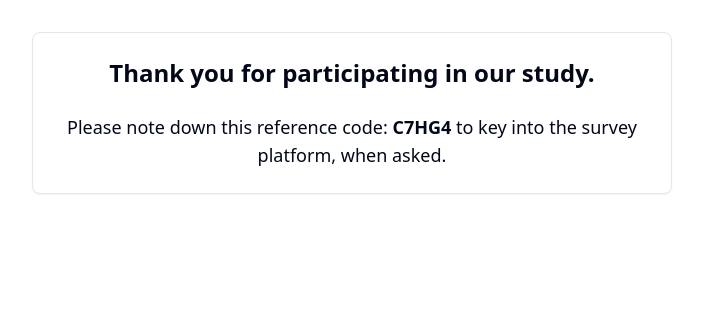
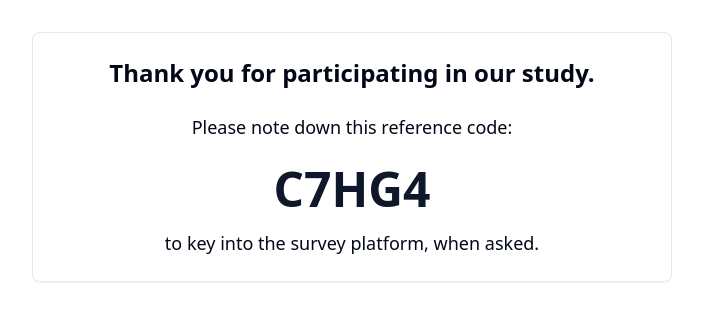
Before and after one commit to longevityduck/experiment1and2, a React (Vite) app: page /success in a window 1280 px wide. Shown: the top 320 px of the page, without its empty margins (288-991 px from the left). Built offline with nearby package versions, Linux system fonts and the light colour scheme.

Commit message:
Enhance reference code prominence
Make the reference code more prominent by increasing its font size.

```diff
--- a/src/pages/Success.tsx
+++ b/src/pages/Success.tsx
@@ -8,9 +8,11 @@ const Success = () => {
         <CardContent className="pt-6">
           <div className="text-center space-y-6">
             <h1 className="text-2xl font-bold">Thank you for participating in our study.</h1>
-            <p className="text-lg">
-              Please note down this reference code: <span className="font-bold">C7HG4</span> to key into the survey platform, when asked.
-            </p>
+            <div className="mt-8 mb-8">
+              <p className="text-lg mb-2">Please note down this reference code:</p>
+              <p className="text-5xl font-bold text-primary py-4">C7HG4</p>
+              <p className="text-lg">to key into the survey platform, when asked.</p>
+            </div>
           </div>
         </CardContent>
       </Card>
```
